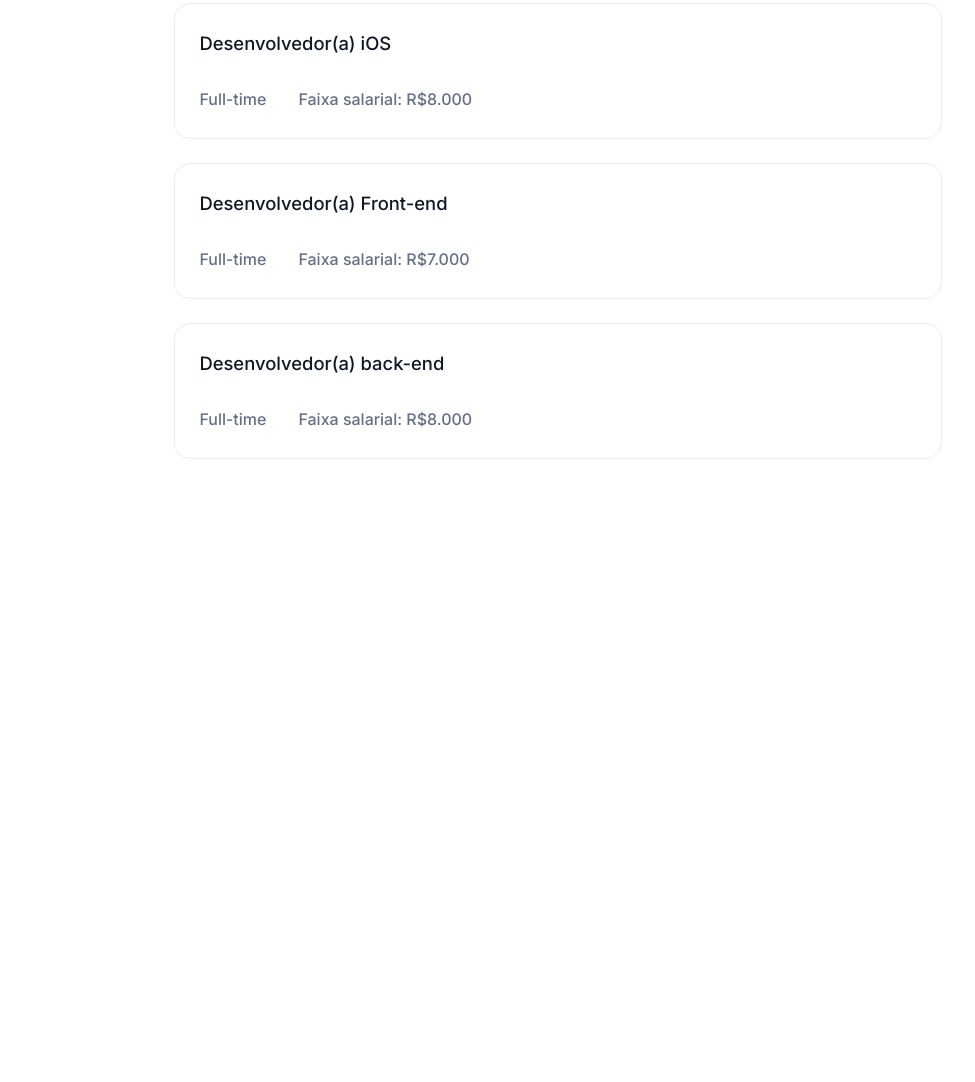
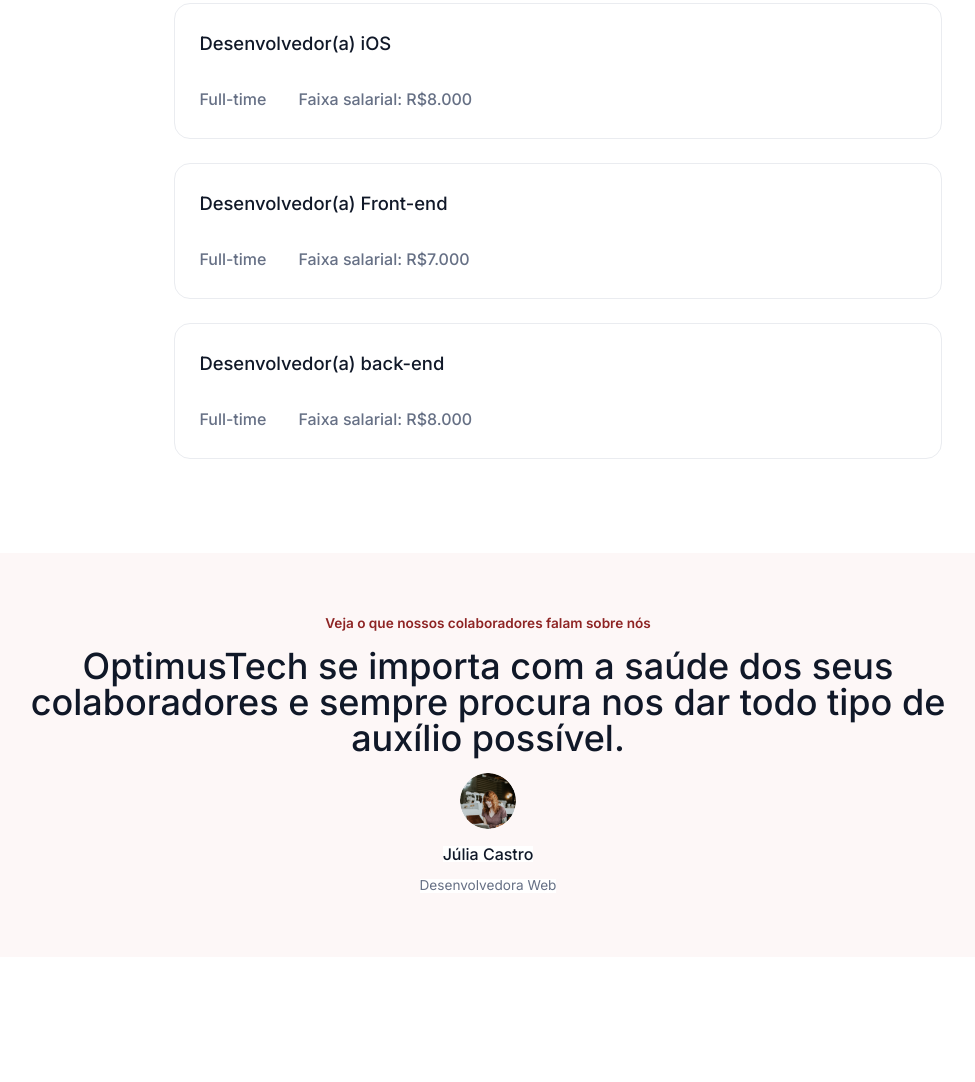
Before and after one commit to leoLUIGY/seven-days-challange-alura, a plain HTML site: page index.html in a window 1280 px wide. Shown: the part 2078-3160 px from the top of the page, without its empty margins (152-1127 px from the left). Before the commit the page ends 2600 px from the top, so only its background shows below. Drawn offline with Linux system fonts and the light colour scheme.

Commit message:
section avatar

```diff
--- a/index.html
+++ b/index.html
@@ -122,5 +122,19 @@
             </li>
         </ul>
     </section>
+
+    <section class="container__Info">
+        <div class="container__Info-Content">
+            <span class="container__Info-Content-title">Veja o que nossos colaboradores falam sobre nós</span>
+            <h2 class="container__Info-Content-desc">OptimusTech se importa com a saúde dos seus colaboradores e sempre procura nos dar todo tipo de auxílio possível.</h2>
+
+            <div>
+                <img src="./img/Avatar.png" alt = "imagem de julia castro">
+                <span class="container__Info-Content-name">Júlia Castro</span>
+                <p class="container__Info-Content-name-desc">Desenvolvedora Web</p>
+            </div>
+        </div>
+
+    </section>
 </body>
 </html>
--- a/style.css
+++ b/style.css
@@ -150,9 +150,9 @@ body{
 
 .container__talent-job{
       /* background-color: rgb(137, 97, 44); */
-      height:100vh;
+      /* height:100vh; */
       display: flex;
-      padding: 1% 25% 10% 25%;
+      padding: 1% 25% 1.5% 25%;
 
       /* align-items: center; */
       flex-direction: column;
@@ -205,3 +205,73 @@ body{
     font-weight: 500;
     gap:2rem;
 }
+
+
+
+.container__Info{
+    padding: 1% 6.63% 10% 6.63%;
+}
+
+
+.container__Info-Content
+{
+    background-color:  #C3191908;
+    padding: 4rem 5rem;
+    border-radius: 1rem;
+    display: flex;
+    flex-direction: column;
+    justify-content: space-between;
+    align-items: center;
+    width: 100%;
+    height: 25.25rem;
+    font-family: var(--font-principal);
+}
+
+.container__Info-Content-title{
+    font-weight: 600;
+    font-size: 0.85rem;
+
+    color: var(--main-color);
+    text-align: center;
+    background-color: transparent;
+}
+
+.container__Info-Content-desc{
+    font-weight: 500;
+    font-size: 2.25rem;
+    text-align: center;
+    color: var(--gray-dark);
+    background-color: transparent;
+}
+
+.container__Info-Content > div
+{
+    display: flex;
+    flex-direction: column;
+    justify-content: space-between;
+    align-items: center;
+    height: 7.5rem;
+    background-color: transparent;
+
+}
+
+.container__Info-Content img{
+    width: 3.5rem;
+    height: 3.5rem;
+    border-radius: 12.5rem;
+}
+
+.container__Info-Content-name{
+    font-weight: 500;
+    font-size: 1rem;
+    text-align: center;
+    color: var(--gray-dark);
+}
+
+.container__Info-Content-name-desc{
+    font-weight: 400;
+    font-size: 0.85rem;
+    text-align: center;
+    color: var(--gray);
+
+}
```
Also changed, not shown: img/Avatar.png (added).
